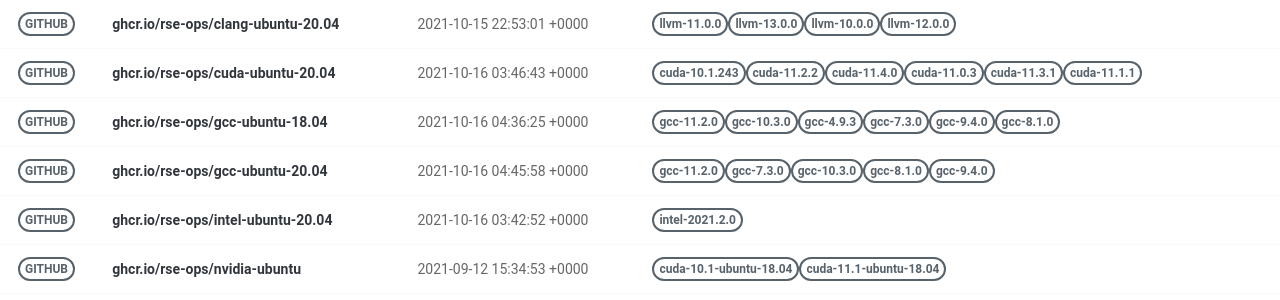
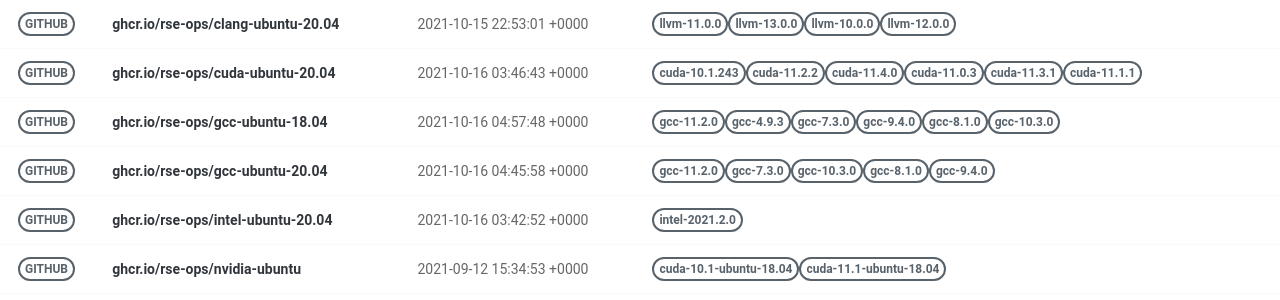
Before and after one commit to rse-ops/docker-images, a Jekyll site: the page built from pages/index.md, in a window 1280 px wide. Shown: the part 179-479 px from the top of the page. Built offline with Jekyll 4.4.1, drawn with Linux system fonts in a browser that asks for light colours; nearby versions of some CDN libraries.

Commit message:
Automated push to update library 2021-10-16

```diff
--- a/_library/ghcr.io-rse-ops-gcc-ubuntu-18.04.md
+++ b/_library/ghcr.io-rse-ops-gcc-ubuntu-18.04.md
@@ -1,7 +1,7 @@
 ---
 layout: container
 name: ghcr.io/rse-ops/gcc-ubuntu-18.04
-updated_at: 2021-10-16 04:36:25.559102
+updated_at: 2021-10-16 04:57:48.585560
 
 
 container_url: https://github.com/orgs/rse-ops/packages/container/package/gcc-ubuntu-18.04
```
Also changed, not shown: other parts of _library/ghcr.io-rse-ops-gcc-ubuntu-18.04.md (+3 -3 lines).
